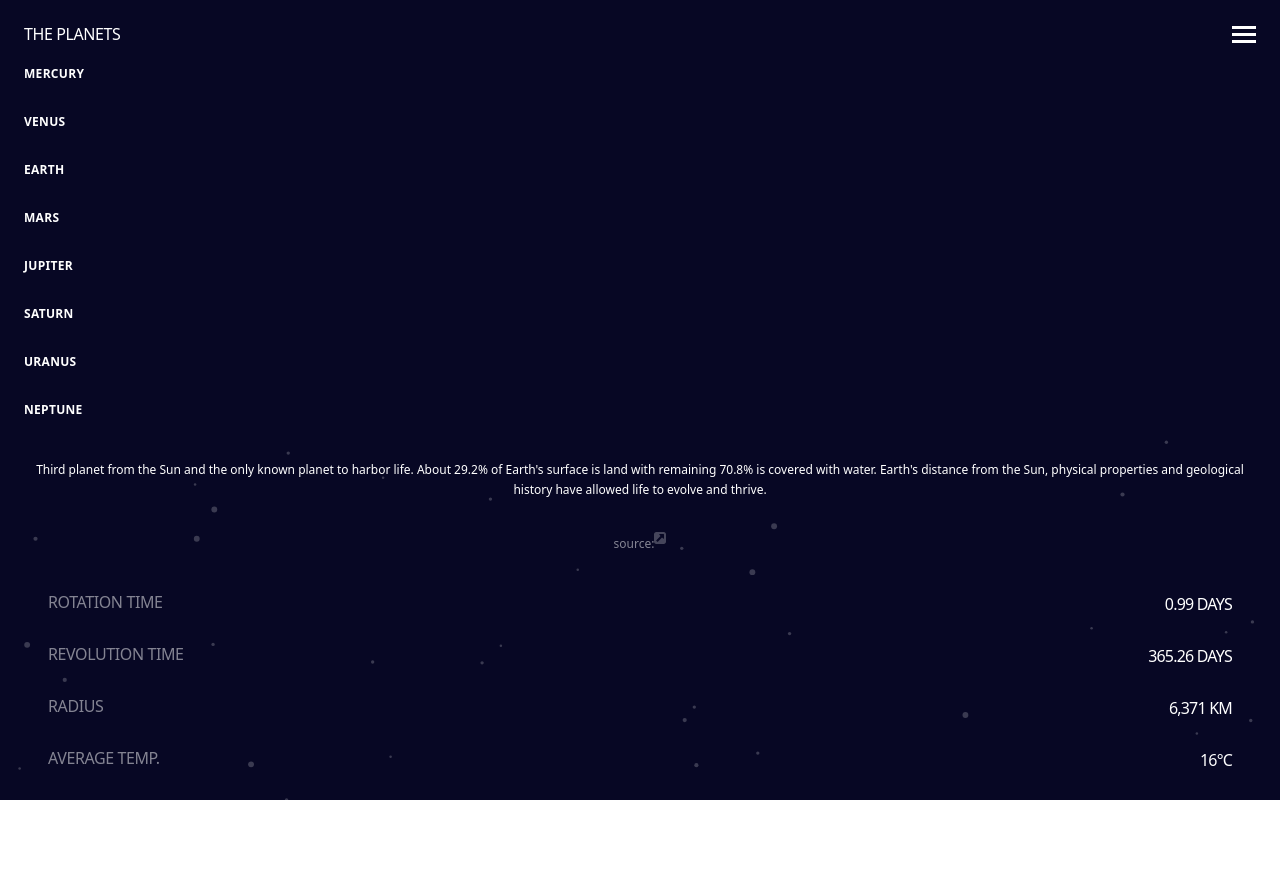
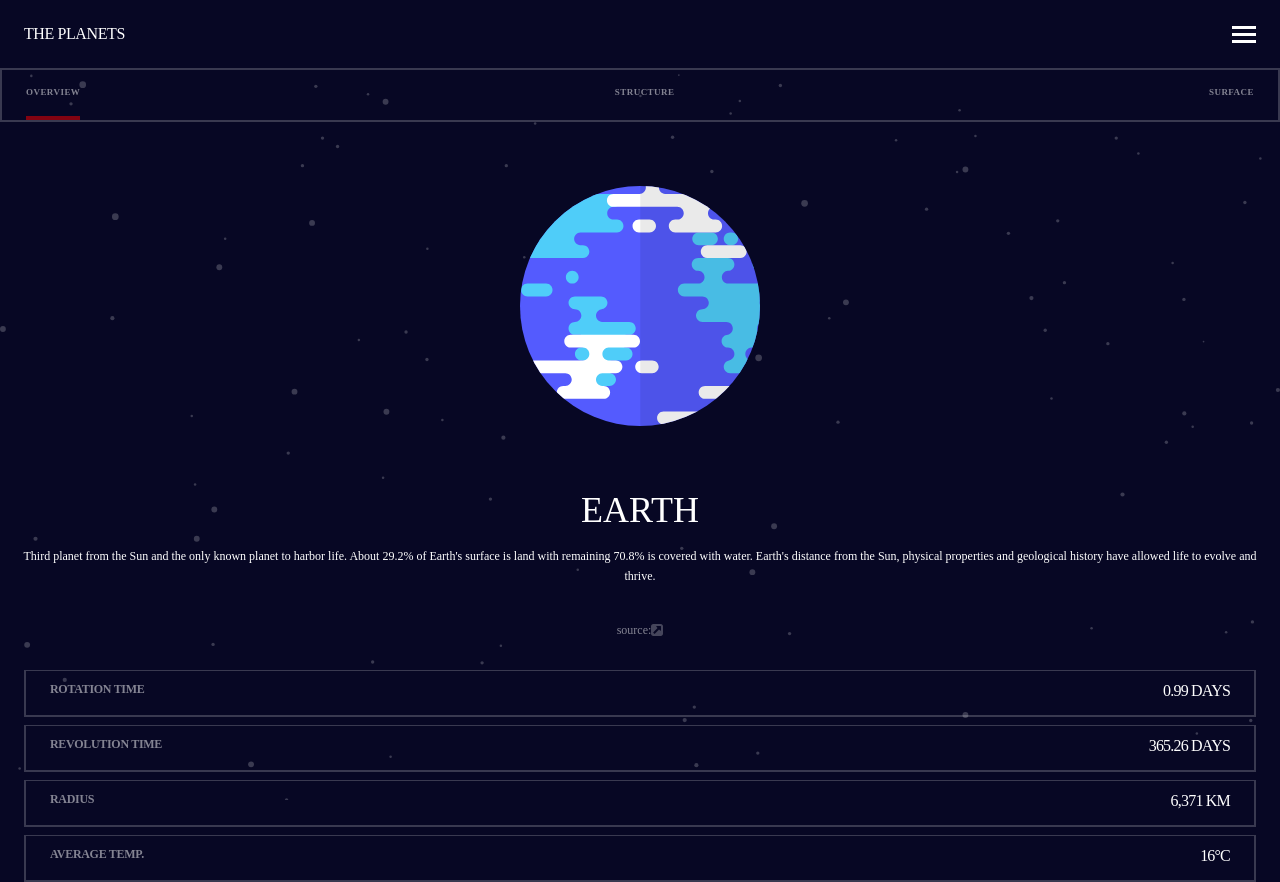
Before and after one commit to tamta123/planet-fact-site, a React (Vite) app: page /Earth in a window 1280 px wide. Before the commit the page ends 800 px from the top, so only its background shows below. Built offline with nearby package versions, Linux system fonts and the light colour scheme; the HTML template or start-up script is replaced by a standard one.

Commit message:
style: uptade style components for 375px

```diff
--- a/index.html
+++ b/index.html
@@ -6,8 +6,8 @@
     <meta name="viewport" content="width=device-width, initial-scale=1.0" />
     <title>Vite + React</title>
   </head>
-  <body>
-    <div id="root" style="height: 100vh; background-color: #070724"></div>
+  <body style="background-color: #070724">
+    <div id="root" style="min-height: 100vh"></div>
     <script type="module" src="/src/main.jsx"></script>
   </body>
 </html>
--- a/src/App.jsx
+++ b/src/App.jsx
@@ -7,14 +7,15 @@ import backgroundImage from "../public/assets/background-stars.svg";
 
 function App() {
   const rootStyle = {
-    height: "100%",
+    height: "100vh",
     backgroundImage: `url(${backgroundImage})`,
     backgroundRepeat: "no-repeat",
     backgroundSize: "cover",
     backgroundPosition: "center",
+    animation: "float 15s linear infinite", // Fixed animation value
   };
   return (
-    <div id="root" style={rootStyle}>
+    <div id="container" style={rootStyle}>
       <Header />
       <Routes>
         <Route path="/" element={<Navigate to="/Neptune" />} />
--- a/src/components/footer.jsx
+++ b/src/components/footer.jsx
@@ -1,32 +1,32 @@
 const Footer = ({ planet }) => {
   return (
     <div className="flex-col gap-0.5 px-6">
-      <div className="flex justify-between pt-2 pb-3 px-6 mb-2">
-        <div className="font-spartan font-normal text-3xs leading-5 tracking-tight uppercase text-center text-white opacity-50">
+      <div className="flex justify-between pt-2 pb-3 px-6 mb-2 border-t border-solid border-2 border-white border-opacity-20">
+        <div className="font-spartan font-bold text-xs leading-5 tracking-tight uppercase text-center text-white opacity-50">
           ROTATION TIME
         </div>
         <div className="font-antonio font-normal text-base leading-6 text-right tracking-tighter uppercase text-white">
           {planet.rotation}
         </div>
       </div>
-      <div className="flex justify-between pt-2 pb-3 px-6 mb-2">
-        <div className="font-spartan font-normal text-3xs leading-5 tracking-tight uppercase text-center text-white opacity-50">
+      <div className="flex justify-between pt-2 pb-3 px-6 mb-2 border-t border-solid border-2 border-white border-opacity-20">
+        <div className="font-spartan font-bold text-xs leading-5 tracking-tight uppercase text-center text-white opacity-50">
           REVOLUTION TIME
         </div>
         <div className="font-antonio font-normal text-base leading-6 text-right tracking-tighter uppercase text-white">
           {planet.revolution}
         </div>
       </div>
-      <div className="flex justify-between pt-2 pb-3 px-6 mb-2">
-        <div className="font-spartan font-normal text-3xs leading-5 tracking-tight uppercase text-center text-white opacity-50">
+      <div className="flex justify-between pt-2 pb-3 px-6 mb-2 border-t border-solid border-2 border-white border-opacity-20">
+        <div className="font-spartan font-bold text-xs leading-5 tracking-tight uppercase text-center text-white opacity-50">
           RADIUS
         </div>
         <div className="font-antonio font-normal text-base leading-6 text-right tracking-tighter uppercase text-white">
           {planet.radius}
         </div>
       </div>
-      <div className="flex justify-between pt-2 pb-3 px-6 mb-2">
-        <div className="font-spartan font-normal text-3xs leading-5 tracking-tight uppercase text-center text-white opacity-50">
+      <div className="flex justify-between pt-2 pb-3 px-6 mb-2 border-t border-solid border-2 border-white border-opacity-20">
+        <div className="font-spartan font-bold text-xs leading-5 tracking-tight uppercase text-center text-white opacity-50">
           AVERAGE TEMP.
         </div>
         <div className="font-antonio font-normal text-base leading-6 text-right tracking-tighter uppercase text-white">
--- a/src/components/header.jsx
+++ b/src/components/header.jsx
@@ -27,23 +27,30 @@ const Header = () => {
           <path d="M0 0h24v3H0zM0 7h24v3H0zM0 14h24v3H0z" />
         </g>
       </svg>
-      <div className="w-full fixed top-14 left-0 ">
-        <ul
-          className={` md:flex flex-col items-start w-full pl-6 bg-header-blue  ${
-            isMenuOpen ? "flex" : "hidden"
-          }`}
+      <div className="w-full fixed top-14 left-0 z-20 transition-all duration-500 ease-in">
+        {isMenuOpen ? (
+          <ul className="md:flex flex-col items-start w-full pl-6 pr-6 bg-header-blue">
+            {planetData.map((planet) => (
+              <div
+                key={planet.name}
+                className="flex items-center pb-5 pt-5 border-solid border-b-2 border-white border-opacity-10"
               >
-          {planetData.map((planet) => (
+                <div
+                  className="w-4 h-4 rounded-full mr-6 "
+                  style={{ backgroundColor: planet.color }}
+                ></div>
                 <li
                   key={planet.name}
-              className="font-spartan font-semibold text-xs leading-5 tracking-wide uppercase pb-5 text-white text-center py-2"
+                  className="font-spartan text-center font-semibold text-xs leading-5 tracking-wide uppercase text-white "
                 >
                   <Link to={`/${planet.name}`} onClick={toggleMenu}>
                     {planet.name}
                   </Link>
                 </li>
+              </div>
             ))}
           </ul>
+        ) : null}
       </div>
     </header>
   );
--- a/src/components/images.jsx
+++ b/src/components/images.jsx
@@ -16,15 +16,15 @@ const Images = ({ planet, status }) => {
     <div className="flex justify-center mt-16">
       {status === "geology" ? (
         <>
-          <img className="relative w-40 h-40 " src={planet.images.planet} />
+          <img className="relative w-60 h-60 " src={planet.images.planet} />
           <img
-            className="absolute bottom-100 w-20 h-30"
+            className="absolute top-[300px] w-30 h-40"
             src={planet.images.geology}
           />
         </>
       ) : (
         <img
-          className="w-40 h-40 "
+          className="w-60 h-60 "
           src={imageSrc}
           alt={`${planet.name} ${status}`}
         />
--- a/src/components/planets.jsx
+++ b/src/components/planets.jsx
@@ -35,29 +35,36 @@ const Planets = () => {
   }, [planet]);
 
   console.log(currentDesktop.status.image);
+  console.log(`border-[${planet.color}]`);
 
   return (
-    <div>
-      <div className="flex gap-x-14 py-4 px-6 w-full border-[2px] z-30 border-white">
+    <>
+      <div className="flex justify-between  px-6 w-full border-solid border-2 border-white border-opacity-20">
         <button
-          className={`font-spartan font-semibold text-xs text-center tracking-wider uppercase ${
-            currentDesktop.status === "overview" ? "active" : ""
+          className={`font-spartan h-[50px] font-semibold text-[9px] border-b-4 border-solid text-center tracking-wider opacity-50 uppercase ${
+            currentDesktop.status === "overview"
+              ? `opacity-100 border-[red]`
+              : "border-transparent"
           } text-white`}
           onClick={() => updateCurrentDesktop("overview")}
         >
           OVERVIEW
         </button>
         <button
-          className={`font-spartan font-semibold text-xs text-center tracking-wider uppercase ${
-            currentDesktop.status === "structure" ? "active" : ""
+          className={`font-spartan h-[50px] font-semibold text-[9px] border-b-4 border-solid text-center tracking-wider opacity-50 uppercase ${
+            currentDesktop.status === "structure"
+              ? `opacity-100 border-[${planet.color}]`
+              : "border-transparent"
           } text-white`}
           onClick={() => updateCurrentDesktop("structure")}
         >
           Structure
         </button>
         <button
-          className={`font-spartan font-semibold text-xs text-center tracking-wider uppercase ${
-            currentDesktop.status === "geology" ? "active" : ""
+          className={`font-spartan h-[50px] font-semibold text-[9px] border-b-4 border-solid text-center tracking-wider opacity-50 uppercase ${
+            currentDesktop.status === "geology"
+              ? `opacity-100 border-[${planet.color}]`
+              : "border-transparent"
           } text-white`}
           onClick={() => updateCurrentDesktop("geology")}
         >
@@ -67,7 +74,7 @@ const Planets = () => {
       <Images planet={planet} status={currentDesktop.status} />
       <Text planet={planet} currentDesktop={currentDesktop} />
       <Footer planet={planet} />
-    </div>
+    </>
   );
 };
 
--- a/src/components/text.jsx
+++ b/src/components/text.jsx
@@ -12,7 +12,7 @@ const Text = ({ planet, currentDesktop }) => {
       <p className="text-xs font-normal leading-5 text-center text-white font-spartan mb-8">
         {currentDesktop.about}
       </p>
-      <div className="flex align-middle justify-center text-xs font-normal leading-6 text-white font-spartan mix-blend-normal opacity-50">
+      <div className="flex items-center justify-center text-xs font-normal leading-6 text-white font-spartan mix-blend-normal opacity-50">
         <span>source:</span>
         <span className="font-bold">{planet.source}</span>
         <svg xmlns="http://www.w3.org/2000/svg" width="12" height="12">
--- a/src/data.json
+++ b/src/data.json
@@ -1,5 +1,6 @@
 [
   {
+    "color":"#DEF4FC",
     "name": "Mercury",
     "overview": {
       "content": "Mercury is the smallest planet in the Solar System and the closest to the Sun. Its orbit around the Sun takes 87.97 Earth days, the shortest of all the Sun's planets. Mercury is one of four terrestrial planets in the Solar System, and is a rocky body like Earth.",
@@ -22,8 +23,10 @@
       "internal": "./assets/planet-mercury-internal.svg",
       "geology": "./assets/geology-mercury.png"
     }
+
   },
   {
+    "color":"#F7CC7F",
     "name": "Venus",
     "overview": {
       "content": "Venus is the second planet from the Sun. It is named after the Roman goddess of love and beauty. As the brightest natural object in Earth's night sky after the Moon, Venus can cast shadows and can be, on rare occasions, visible to the naked eye in broad daylight.",
@@ -48,6 +51,7 @@
     }
   },
   {
+    "color":"#545BFE",
     "name": "Earth",
     "overview": {
       "content": "Third planet from the Sun and the only known planet to harbor life. About 29.2% of Earth's surface is land with remaining 70.8% is covered with water. Earth's distance from the Sun, physical properties and geological history have allowed life to evolve and thrive.",
@@ -72,6 +76,7 @@
     }
   },
   {
+    "color":"#FF6A45",
     "name": "Mars",
     "overview": {
       "content": "Mars is the fourth planet from the Sun and the second-smallest planet in the Solar System, being larger than only Mercury. In English, Mars carries the name of the Roman god of war and is often referred to as the \"Red Planet\".",
@@ -96,6 +101,7 @@
     }
   },
   {
+    "color":"#ECAD7A",
     "name": "Jupiter",
     "overview": {
       "content": "Jupiter is the fifth planet from the Sun and the largest in the Solar System. It is a gas giant with a mass two and a half times that of all the other planets in the Solar System combined, but less than one-thousandth the mass of the Sun.",
@@ -120,6 +126,7 @@
     }
   },
   {
+    "color":"#FCCB6B",
     "name": "Saturn",
     "overview": {
       "content": "Saturn is the sixth planet from the Sun and the second-largest in the Solar System, after Jupiter. It is a gas giant with an average radius of about nine and a half times that of Earth. It only has one-eighth the average density of Earth.",
@@ -144,6 +151,7 @@
     }
   },
   {
+    "color":"#65F0D5",
     "name": "Uranus",
     "overview": {
       "content": "Uranus is the seventh planet from the Sun. Its name is a reference to the Greek god of the sky, Uranus according to Greek mythology, was the great-grandfather of Ares. It has the third-largest planetary radius and fourth-largest planetary mass in the Solar System.",
@@ -168,6 +176,7 @@
     }
   },
   {
+    "color":"#497EFA",
     "name": "Neptune",
     "overview": {
       "content": "Neptune is the eighth and farthest-known Solar planet from the Sun. In the Solar System, it is the fourth-largest planet by diameter, the third-most-massive planet, and the densest giant planet. It is 17 times the mass of Earth, more massive than its near-twin Uranus.",
--- a/src/index.css
+++ b/src/index.css
@@ -1,16 +1,31 @@
-@import url("https://fonts.googleapis.com/css2?family=Antonio&family=League+Spartan:wght@400;700&display=swap");
-
 @tailwind base;
 @tailwind components;
 @tailwind utilities;
+@import url("https://fonts.googleapis.com/css2?family=Antonio&family=League+Spartan:wght@400;700&display=swap");
 
 * {
   margin: 0;
   border: 0;
   box-sizing: border-box;
+  /* font-family: "Antonio";
+  font-family: "Spartan"; */
 }
 
 body {
-  height: 100vh;
+  min-height: 100vh;
   width: 100vw;
 }
+
+@layer utilities {
+  .font-antonio {
+    font-family: "Antonio";
+  }
+  .font-spartan {
+    font-family: "Spartan";
+  }
+  .header-transition {
+    transition-property: all;
+    transition-duration: 1000ms;
+    transition-timing-function: ease-in;
+  }
+}
```
Lines whose indentation alone changed are shown as unchanged.
